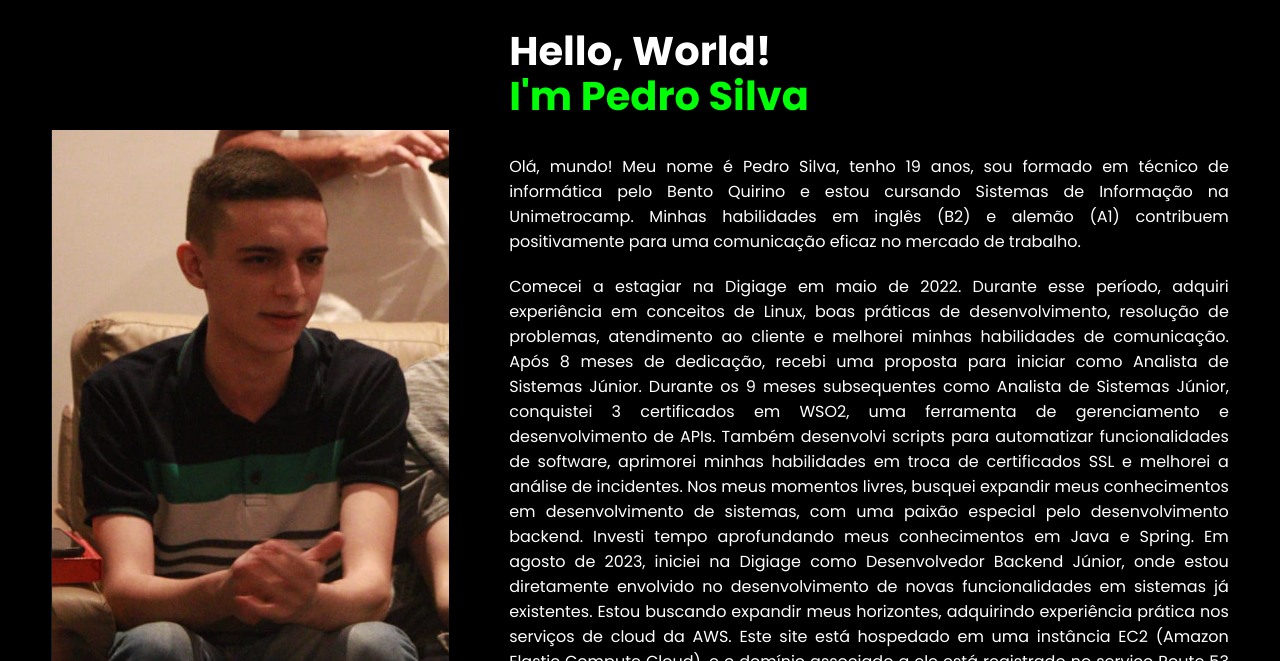
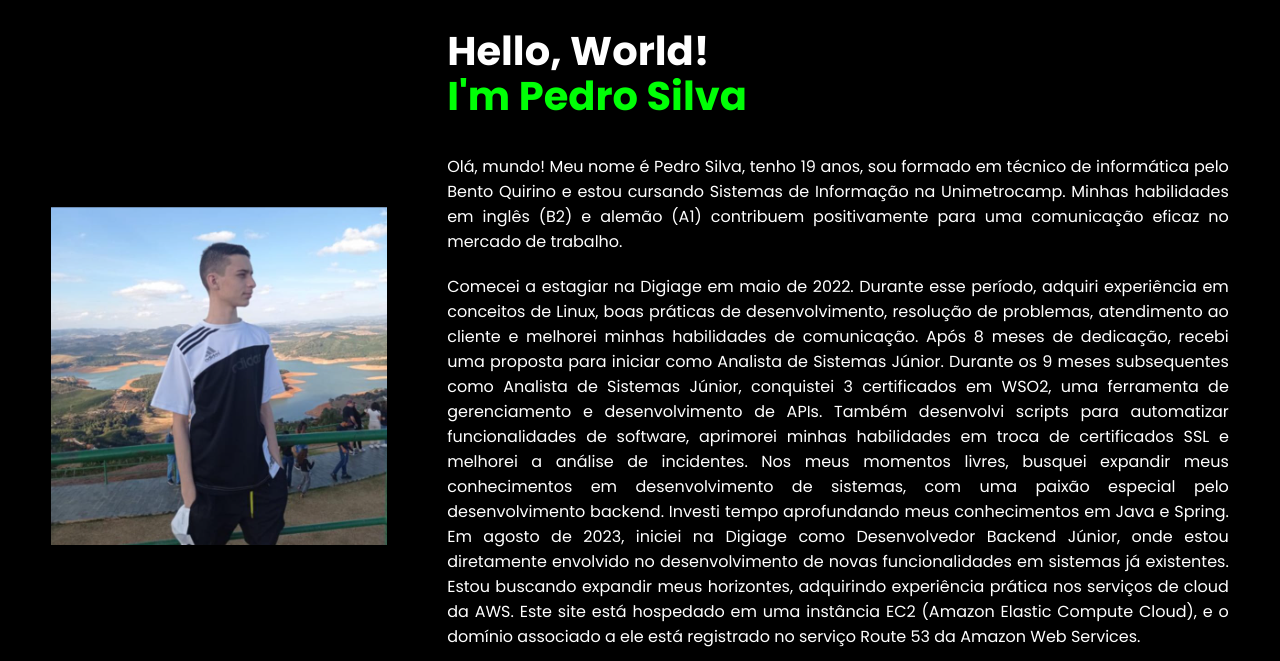
Before and after one commit to peesilva/portfolio-web, a plain HTML site: page index.html in a window 1280 px wide. Shown: the part 1320-1981 px from the top of the page. Drawn offline with nearby package versions, Linux system fonts and the light colour scheme.

Commit message:
change picture

```diff
--- a/index.html
+++ b/index.html
@@ -120,7 +120,7 @@
             <div class="interface">
                 <div class="flex">
                     <div class="img-sobre">
-                        <img src="images/eu1.png" alt=""/>
+                        <img src="images/eu2.png" alt=""/>
                     </div><!--img-sobre-->
 
                     <div class="txt-sobre">
```
Also changed, not shown: images/eu2.png (added).
